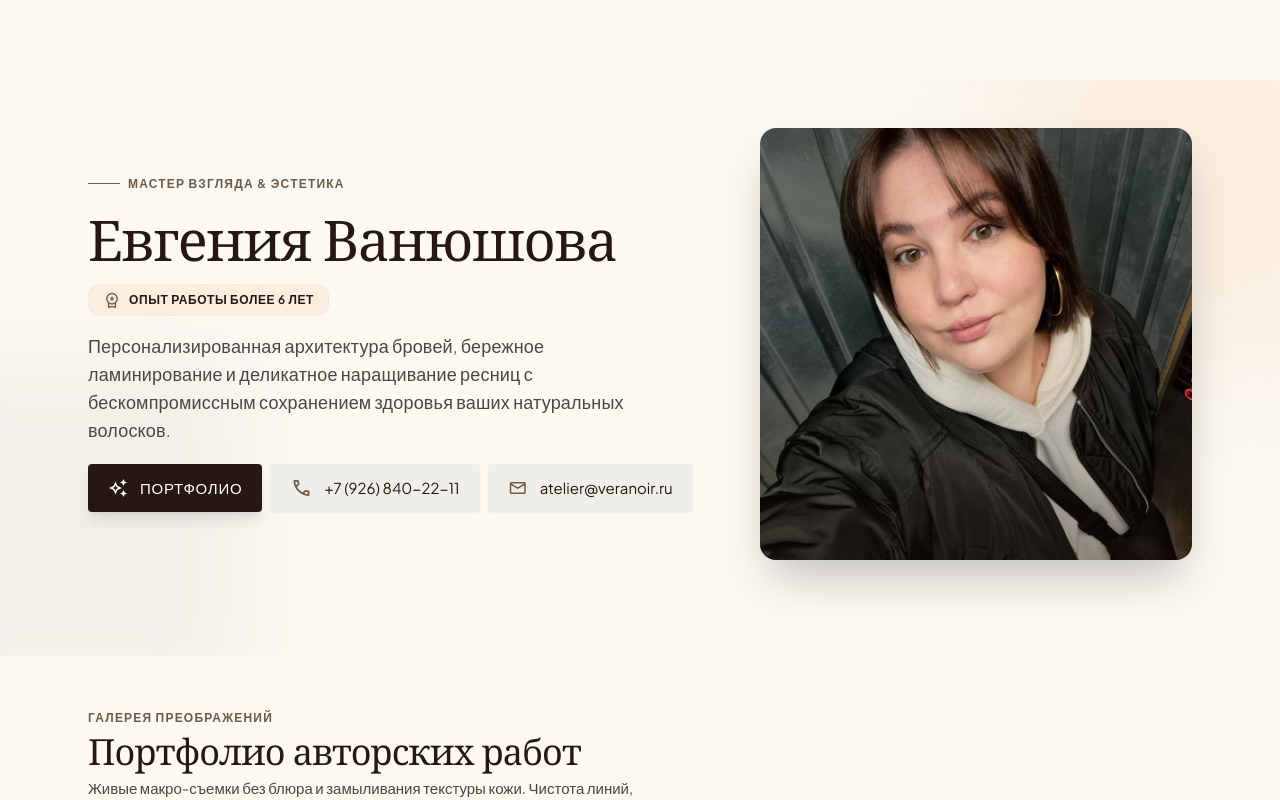
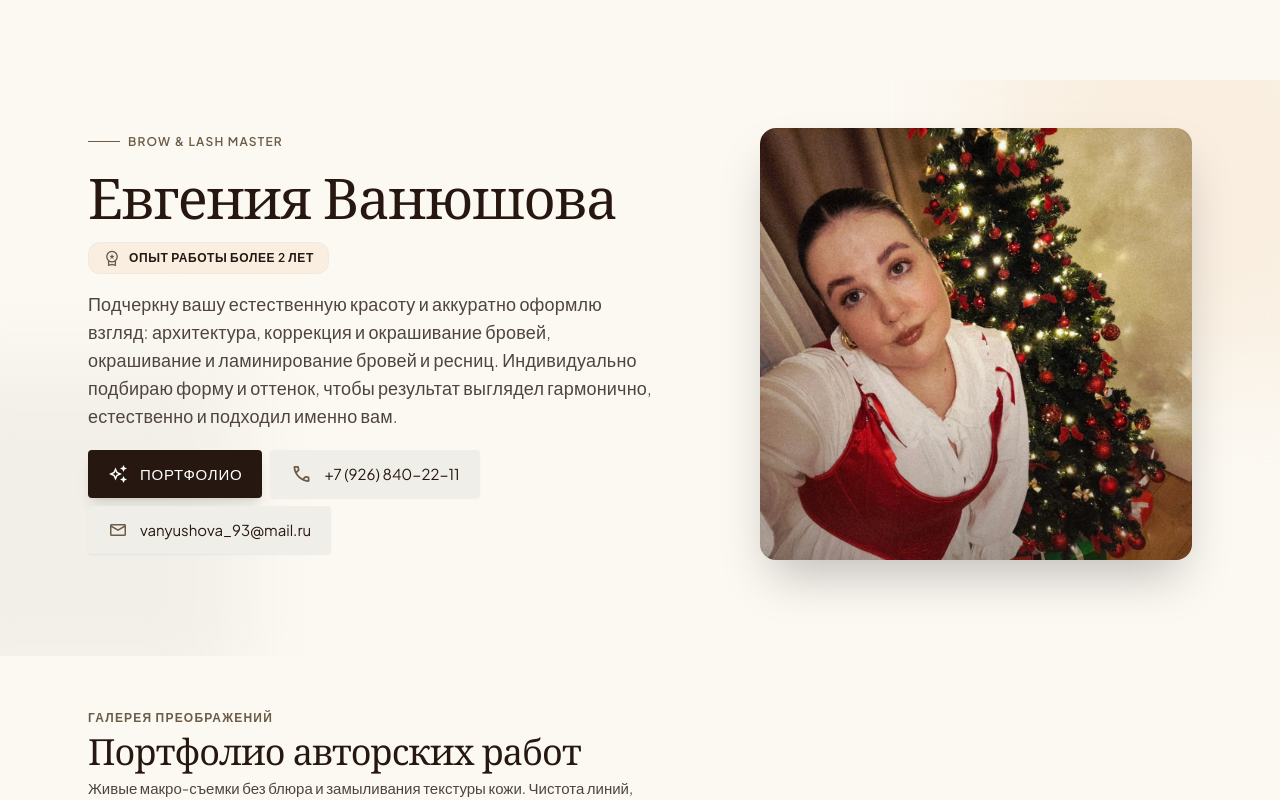
Before and after one commit to evgeniia-beauty/portfolio, a React (Vite) app: page / in a window 1280 px wide. Shown: the top 800 px of the page. Built offline with nearby package versions, Linux system fonts and the light colour scheme; a web font is replaced by a local one.

Commit message:
Hero section photo replace

```diff
--- a/src/components/HeroSection.tsx
+++ b/src/components/HeroSection.tsx
@@ -1,6 +1,8 @@
 import { MaterialIcon } from './MaterialIcon'
 
-const portraitUrl = new URL('../assets/IMG_9DF73BF1B837-1.jpeg', import.meta.url).href
+// const portraitUrl = new URL('../assets/IMG_9DF73BF1B837-1.jpeg', import.meta.url).href
+// const portraitUrl = new URL('../assets/IMG_4762.jpg', import.meta.url).href
+const portraitUrl = new URL('../assets/IMG_4855.jpg', import.meta.url).href
 
 export function HeroSection() {
   return (
@@ -20,7 +22,7 @@ export function HeroSection() {
             <div className='flex items-center gap-space-sm'>
               <span aria-hidden='true' className='h-px w-8 bg-secondary' />
               <span className='font-label-md text-label-md font-semibold uppercase tracking-widest text-secondary'>
-                Мастер взгляда &amp; Эстетика
+                Brow &amp; lash master
               </span>
             </div>
 
@@ -32,15 +34,20 @@ export function HeroSection() {
             </h1>
 
             <div className='inline-flex items-center gap-2 rounded-full border border-surface-variant/40 bg-secondary-fixed/40 px-3.5 py-1.5 text-primary'>
-              <MaterialIcon className='text-secondary' size={18}>workspace_premium</MaterialIcon>
+              <MaterialIcon className='text-secondary' size={18}>
+                workspace_premium
+              </MaterialIcon>
               <span className='font-label-md text-label-md font-semibold uppercase tracking-wider'>
-                Опыт работы более 6 лет
+                Опыт работы более 2 лет
               </span>
             </div>
 
             <p className='max-w-xl font-body-lg text-body-lg text-on-surface-variant'>
-              Персонализированная архитектура бровей, бережное ламинирование и деликатное наращивание ресниц с
-              бескомпромиссным сохранением здоровья ваших натуральных волосков.
+              {/* Персонализированная архитектура бровей и бережное ламинирование с
+              бескомпромиссным сохранением здоровья ваших натуральных волосков. */}
+              Подчеркну вашу естественную красоту и аккуратно оформлю взгляд: архитектура, коррекция и окрашивание
+              бровей, окрашивание и ламинирование бровей и ресниц. Индивидуально подбираю форму и оттенок, чтобы
+              результат выглядел гармонично, естественно и подходил именно вам.
             </p>
 
             <div className='flex w-full flex-wrap items-center gap-space-sm pt-space-xs'>
@@ -55,15 +62,19 @@ export function HeroSection() {
                 className='inline-flex h-12 w-fit shrink-0 items-center justify-center gap-3 rounded-lg bg-surface-container px-5 font-body-sm text-body-md text-primary shadow-sm transition-colors hover:bg-surface-variant focus-visible:outline-2 focus-visible:outline-offset-2 focus-visible:outline-secondary'
                 href='tel:+79268402211'
               >
-                <MaterialIcon className='text-secondary' size={22}>call</MaterialIcon>
+                <MaterialIcon className='text-secondary' size={22}>
+                  call
+                </MaterialIcon>
                 <span className='whitespace-nowrap'>+7 (926) 840-22-11</span>
               </a>
               <a
                 className='inline-flex h-12 w-fit shrink-0 items-center justify-center gap-3 rounded-lg bg-surface-container px-5 font-body-sm text-body-md text-primary shadow-sm transition-colors hover:bg-surface-variant focus-visible:outline-2 focus-visible:outline-offset-2 focus-visible:outline-secondary'
-                href='mailto:atelier@veranoir.ru'
+                href='mailto:vanyushova_93@mail.ru'
               >
-                <MaterialIcon className='text-secondary' size={20}>mail</MaterialIcon>
-                <span className='whitespace-nowrap'>atelier@veranoir.ru</span>
+                <MaterialIcon className='text-secondary' size={20}>
+                  mail
+                </MaterialIcon>
+                <span className='whitespace-nowrap'>vanyushova_93@mail.ru</span>
               </a>
             </div>
           </div>
--- a/src/components/SiteFooter.tsx
+++ b/src/components/SiteFooter.tsx
@@ -10,8 +10,11 @@ export function SiteFooter() {
           <a className='text-on-surface-variant transition-colors hover:text-primary' href='tel:+79268402211'>
             +7 (926) 840-22-11
           </a>
-          <a className='text-on-surface-variant transition-colors hover:text-primary' href='mailto:atelier@veranoir.ru'>
-            atelier@veranoir.ru
+          <a
+            className='text-on-surface-variant transition-colors hover:text-primary'
+            href='mailto:vanyushova_93@mail.ru'
+          >
+            vanyushova_93@mail.ru
           </a>
         </div>
       </div>
```
Also changed, not shown: src/assets/IMG_4762.jpg (added), src/assets/IMG_4855.jpg (added).
